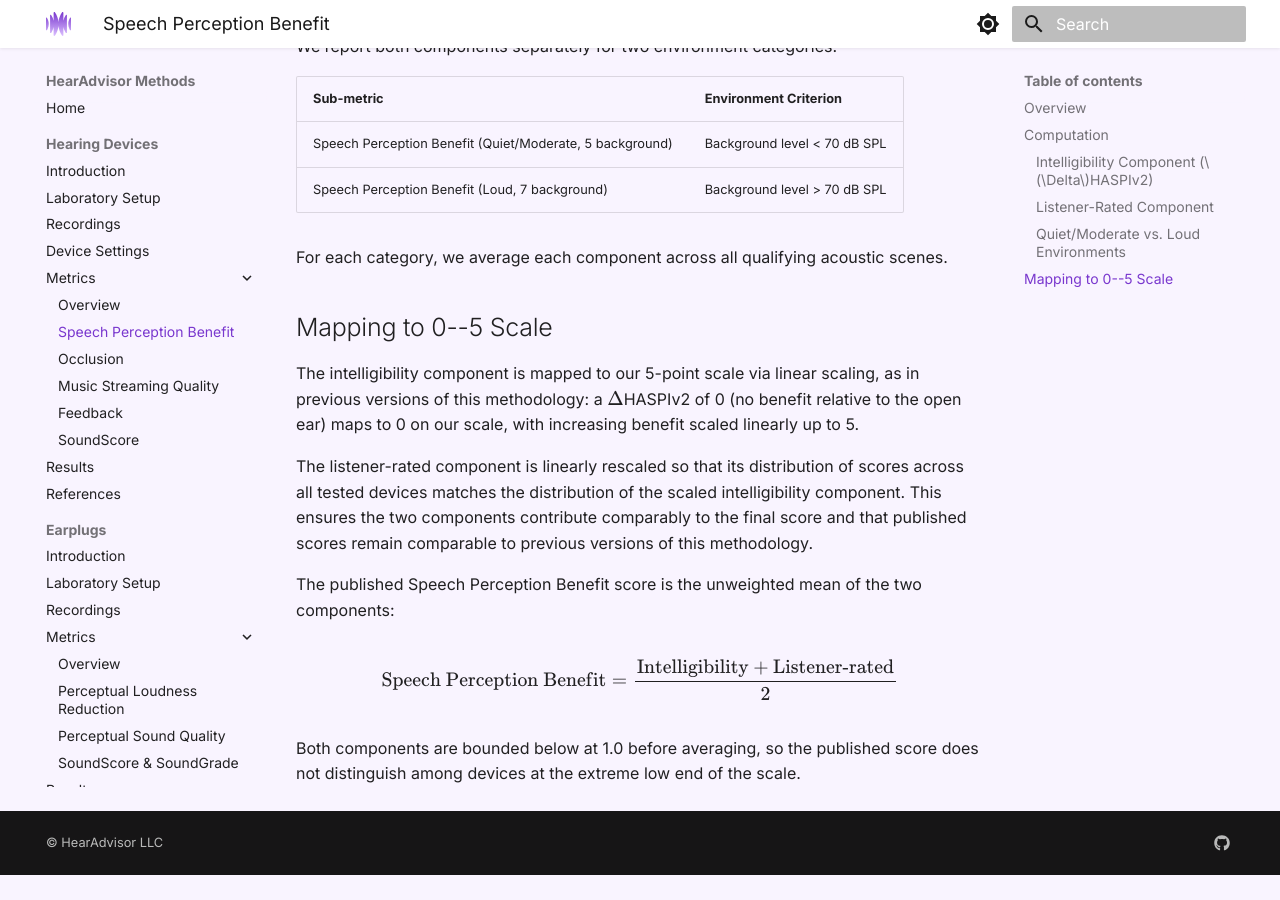
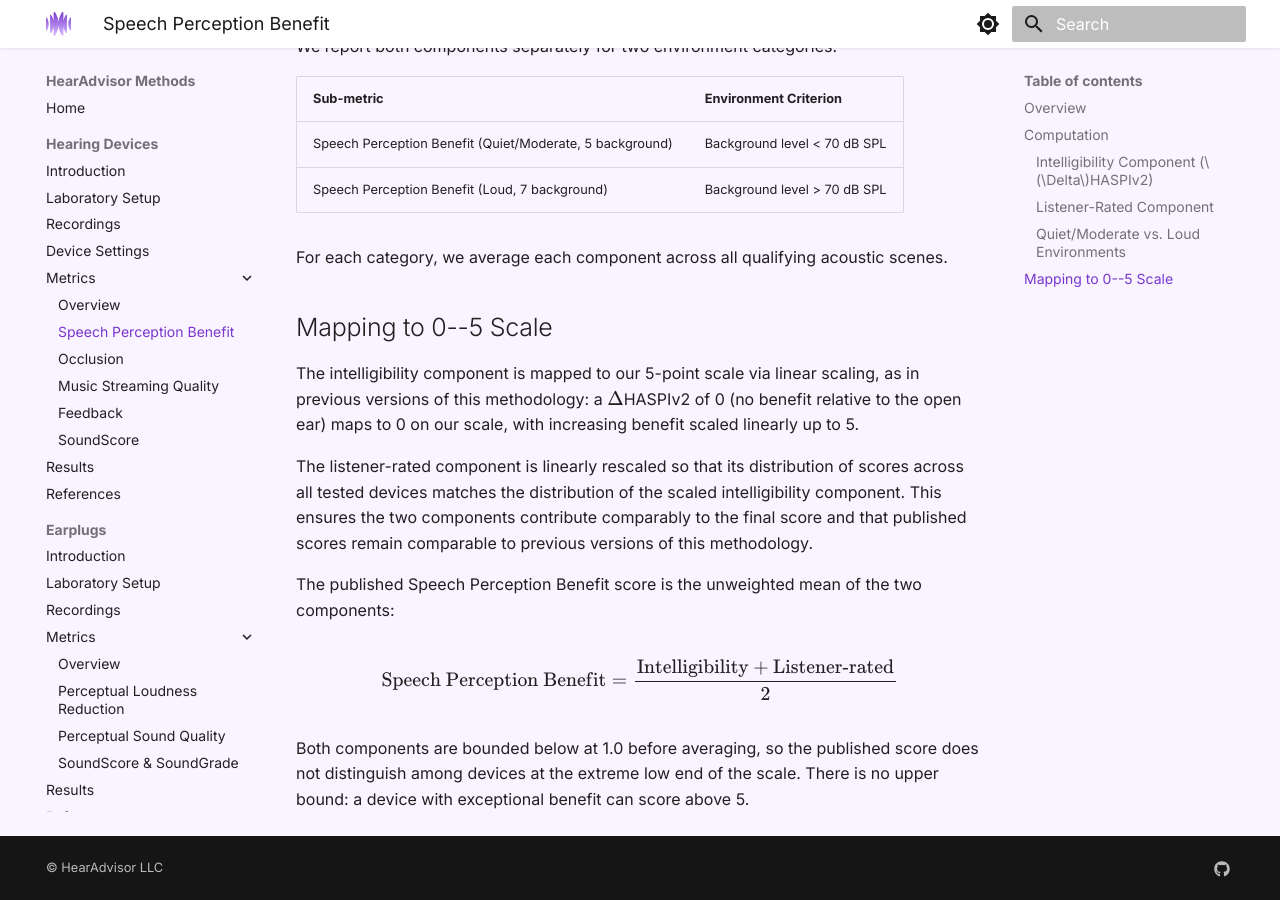
Before and after one commit to asabin/hearadvisor-methods, an MkDocs documentation site: the page built from docs/hearing-devices/metrics/speech-perception.md, in a window 1280 px wide and 900 px high, scrolled down 2292 px. Built offline with MkDocs 1.6.1 and Material for MkDocs 9.7.7, drawn with Linux system fonts in a browser that asks for light colours; before the commit the page ends 3167 px from its top, so only the background shows below that.

Commit message:
methods: note speech score has no upper bound
Co-authored-by: Cursor <cursoragent@cursor.com>

```diff
--- a/docs/hearing-devices/metrics/speech-perception.md
+++ b/docs/hearing-devices/metrics/speech-perception.md
@@ -58,4 +58,4 @@ The published Speech Perception Benefit score is the unweighted mean of the two
 \text{Speech Perception Benefit} = \frac{\text{Intelligibility} + \text{Listener-rated}}{2}
 \]
 
-Both components are bounded below at 1.0 before averaging, so the published score does not distinguish among devices at the extreme low end of the scale.
+Both components are bounded below at 1.0 before averaging, so the published score does not distinguish among devices at the extreme low end of the scale. There is no upper bound: a device with exceptional benefit can score above 5.
```
